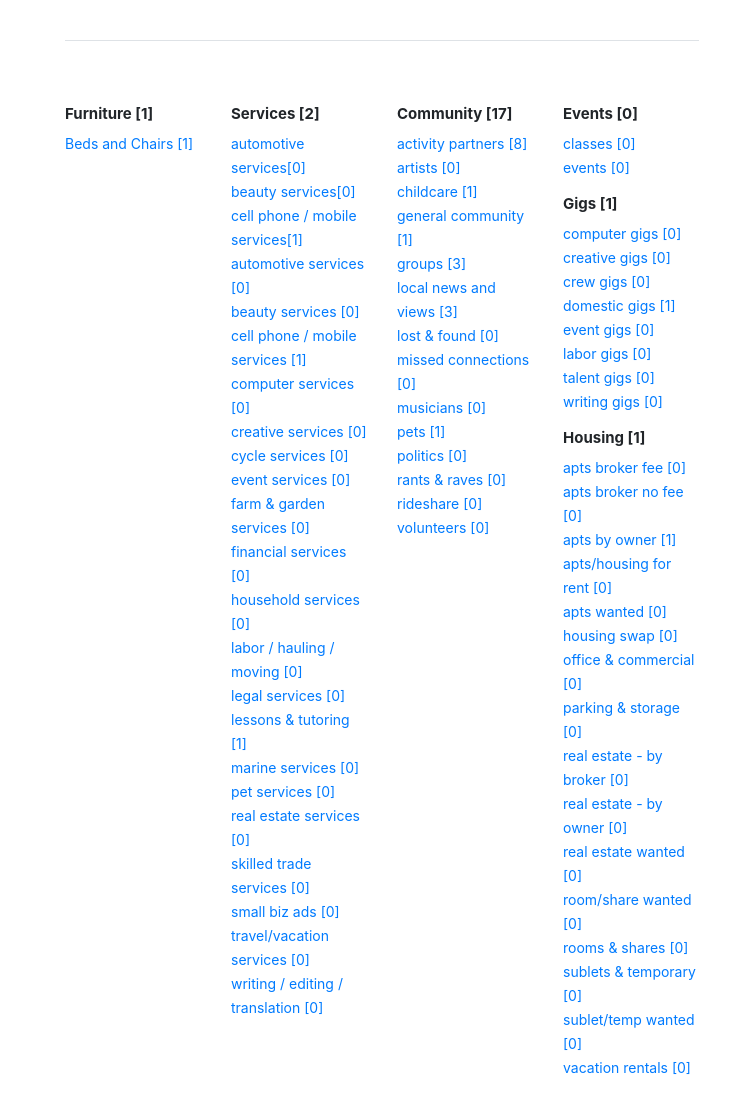
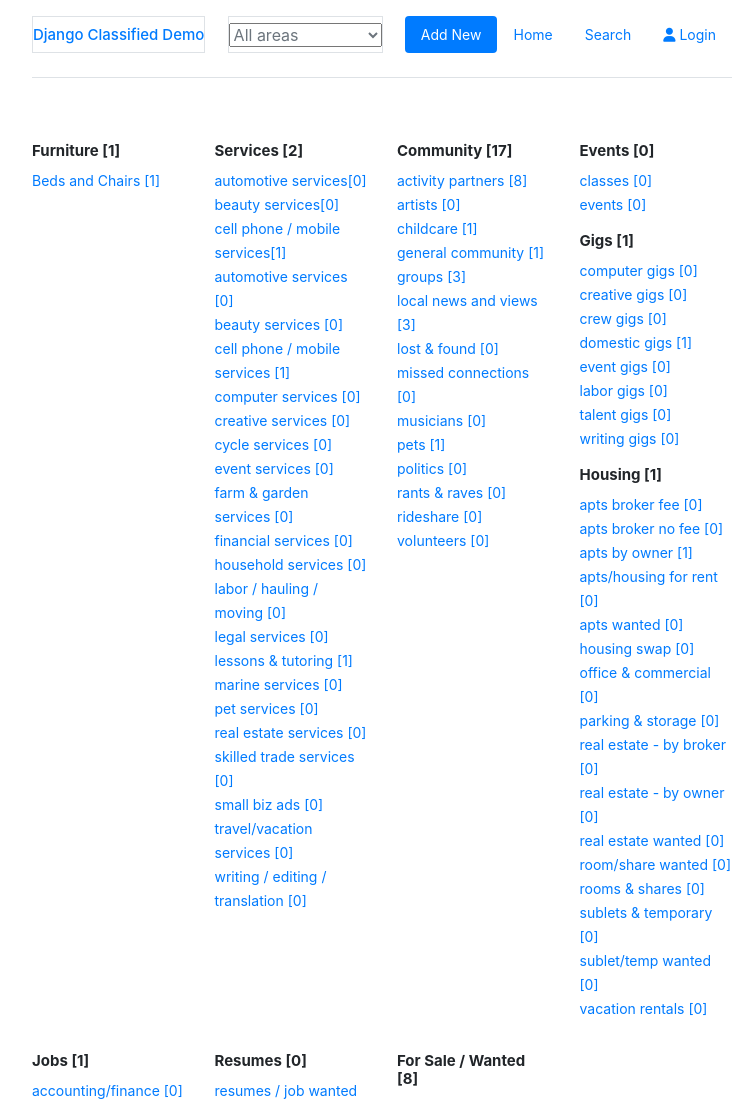
Before and after one commit to muhammadsalif/E-Commerce-FrontEnd, a plain HTML site: page index.html in a window 1280 px wide. Shown: the top 1100 px of the page, without its empty margins (258-1013 px from the left). Drawn offline with nearby package versions, Linux system fonts and the light colour scheme.

Commit message:
All work has been completed.

```diff
--- a/index.html
+++ b/index.html
@@ -6,28 +6,126 @@
     <meta name="viewport" content="width=device-width, initial-scale=1.0">
     <link rel="stylesheet" href="node_modules/bootstrap/dist/css/bootstrap.css">
     <link rel="stylesheet" href="style.css">
+    <script src="https://kit.fontawesome.com/075a91299f.js" crossorigin="anonymous"></script>
     <title>E-Commerce</title>
 </head>
 
 <body>
-    <div class="container px-5 my-3">
-        <header class="w-100 border-bottom pb-4 mb-5">
-            <!-- <nav>
-                <ul class="nav ">
-                    <li class="active">
-                        <a class="btn btn-primary" href="#">Add new</a>
+    <div class="container my-3">
+        <header class="w-100 border-bottom pb-4 mb-5 d-flex justify-content-between">
+
+            <div class="d-flex align-text-bottom align-items-end border ">
+                <a href="#">
+                    <h4>
+                        Django Classified Demo
+                    </h4>
+                </a>
+            </div>
+            <div class="d-flex justify-content-center align-items-center border">
+                <select name="" id="" class="text-secondary">
+                    <option>All areas</option>
+                    <option value=" ldn">
+                        london, UK
+                    </option>
+                    <option value="man">
+                        manchester
+                    </option>
+                    <option value="bhx">
+                        birmingham, UK
+                    </option>
+                    <option value="gla">
+                        glasgow
+                    </option>
+                    <option value="edi">
+                        edinburgh
+                    </option>
+                    <option value="blf">
+                        belfast
+                    </option>
+                    <option value="cym">
+                        cardiff
+                    </option>
+                    <option value="brs">
+                        bristol
+                    </option>
+                    <option value="liv">
+                        liverpool
+                    </option>
+                    <option value="lds">
+                        leeds
+                    </option>
+                    <option value="ncl">
+                        newcastle, UK
+                    </option>
+                    <option value="oxf">
+                        oxford
+                    </option>
+                    <option value="cam">
+                        cambridge
+                    </option>
+                    <option value="abz">
+                        aberdeen
+                    </option>
+                    <option value="bri">
+                        brighton
+                    </option>
+                    <option value="dvc">
+                        devon &amp; cornwall
+                    </option>
+                    <option value="eml">
+                        east midlands
+                    </option>
+                    <option value="shf">
+                        sheffield
+                    </option>
+                    <option value="nwh">
+                        east anglia
+                    </option>
+                    <option value="sou">
+                        hampshire
+                    </option>
+                    <option value="not">
+                        nottingham
+                    </option>
+                    <option value="ken">
+                        kent
+                    </option>
+                    <option value="bth">
+                        bath
+                    </option>
+                    <option value="cov">
+                        coventry
+                    </option>
+                    <option value="dby">
+                        derby
+                    </option>
+                    <option value="esx">
+                        essex
+                    </option>
+                    <option value="dnd">
+                        dundee
+                    </option>
+
+
+                </select>
+            </div>
+            <div class="">
+                <ul class="nav nav-pills">
+                    <li class="nav-item">
+                        <a class="nav-link active" href="#">Add New</a>
                     </li>
-                    <li class="active">
-                        <a class="" href="#">Home</a>
+                    <li class="nav-item">
+                        <a class="nav-link " href="#">Home</a>
                     </li>
-                    <li class="active">
-                        <a class="" href="#">Search</a>
+                    <li class="nav-item">
+                        <a class="nav-link" href="#">Search</a>
                     </li>
-                    <li class="active">
-                        <a class="" href="#">Login</a>
+                    <li class="nav-item">
+                        <a class="nav-link" href="#"><i class="fas fa-user mr-1"></i>Login</a>
                     </li>
-                </ul> -->
-            </nav>
+
+                </ul>
+            </div>
         </header>
 
 
```
